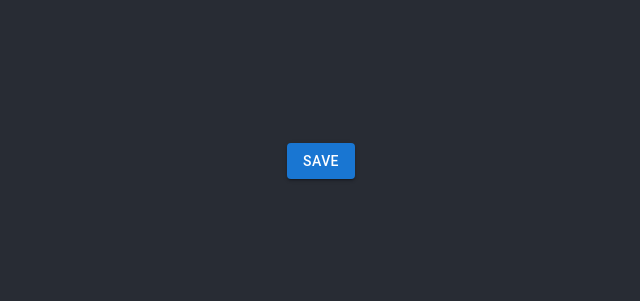
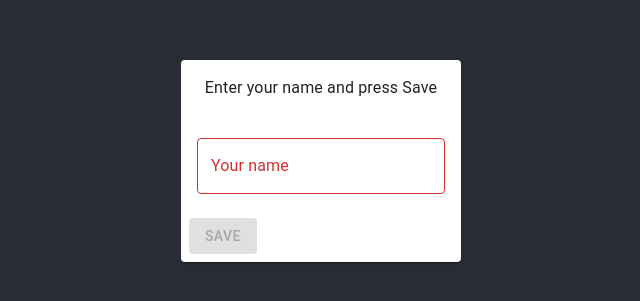
Before and after one commit to everslick76/hello-fe, a React (Create React App) app: page / in a window 1280 px wide. Shown: the part 239-540 px from the top of the page, without its empty margins (319-959 px from the left). Built offline with nearby package versions, Linux system fonts and the light colour scheme; no server answers.

Commit message:
added better user interaction and spinner

```diff
--- a/src/ServerSideEvent.js
+++ b/src/ServerSideEvent.js
@@ -1,7 +1,14 @@
 import React, { useEffect } from "react";
+import Badge from "@mui/material/Badge";
 import Button from "@mui/material/Button";
+import Card from "@mui/material/Card";
+import CardActions from "@mui/material/CardActions";
+import CardContent from "@mui/material/CardContent";
+import CircularProgress from "@mui/material/CircularProgress";
+import MuiAlert from "@mui/material/Alert";
 import Snackbar from "@mui/material/Snackbar";
-import MuiAlert from "@mui/material/Alert";
+import TextField from "@mui/material/TextField";
+import Typography from "@mui/material/Typography";
 
 const Alert = React.forwardRef((props, ref) => (
   <MuiAlert elevation={6} ref={ref} variant="filled" {...props} />
@@ -15,15 +22,26 @@ export async function publish() {
 }
 
 export function ServerSideEvent() {
+  const [waiting, setWaiting] = React.useState(false);
+  const [disabled, setDisabled] = React.useState(true);
+  const [valid, setValid] = React.useState(false);
   const [alert, setAlert] = React.useState(false);
   const [message, setMessage] = React.useState();
 
   function handleClick(event) {
+    setWaiting(true);
     publish(event.target.value).then((data) => {
       console.log(data);
       setMessage("Saved");
       setAlert(true);
+      setWaiting(false);
     });
+  }
+
+  function handleInput(event) {
+    var valid = event.target.value !== "";
+    setValid(valid);
+    setDisabled(!valid);
   }
 
   function handleClose() {
@@ -46,13 +64,51 @@ export function ServerSideEvent() {
     };
   }, []);
 
+  function renderTextField() {
+    return valid ? (
+      <TextField
+        id="outlined-basic"
+        label="Your name"
+        variant="outlined"
+        disabled={waiting}
+        onChange={handleInput}
+      />
+    ) : (
+      <TextField
+        error
+        id="outlined-error"
+        label="Your name"
+        variant="outlined"
+        disabled={waiting}
+        onChange={handleInput}
+      />
+    );
+  }
+
   return (
     <div>
-      <Button variant="contained" onClick={handleClick}>
-        Save
-      </Button>
+      <Card>
+        <CardContent>
+          <Typography gutterBottom>Enter your name and press Save</Typography>
+        </CardContent>
+        <CardContent>{renderTextField()}</CardContent>
+        <CardActions>
+          <Badge
+            badgeContent={<CircularProgress size={20} />}
+            invisible={!waiting}
+          >
+            <Button
+              variant="contained"
+              onClick={handleClick}
+              disabled={disabled || waiting}
+            >
+              Save
+            </Button>
+          </Badge>
+        </CardActions>
+      </Card>
       <Snackbar open={alert} autoHideDuration={2000} onClose={handleClose}>
-        <Alert onClose={handleClose} severity="success" sx={{ width: "100%" }}>
+        <Alert onClose={handleClose} severity="success">
           {message}
         </Alert>
       </Snackbar>
```
